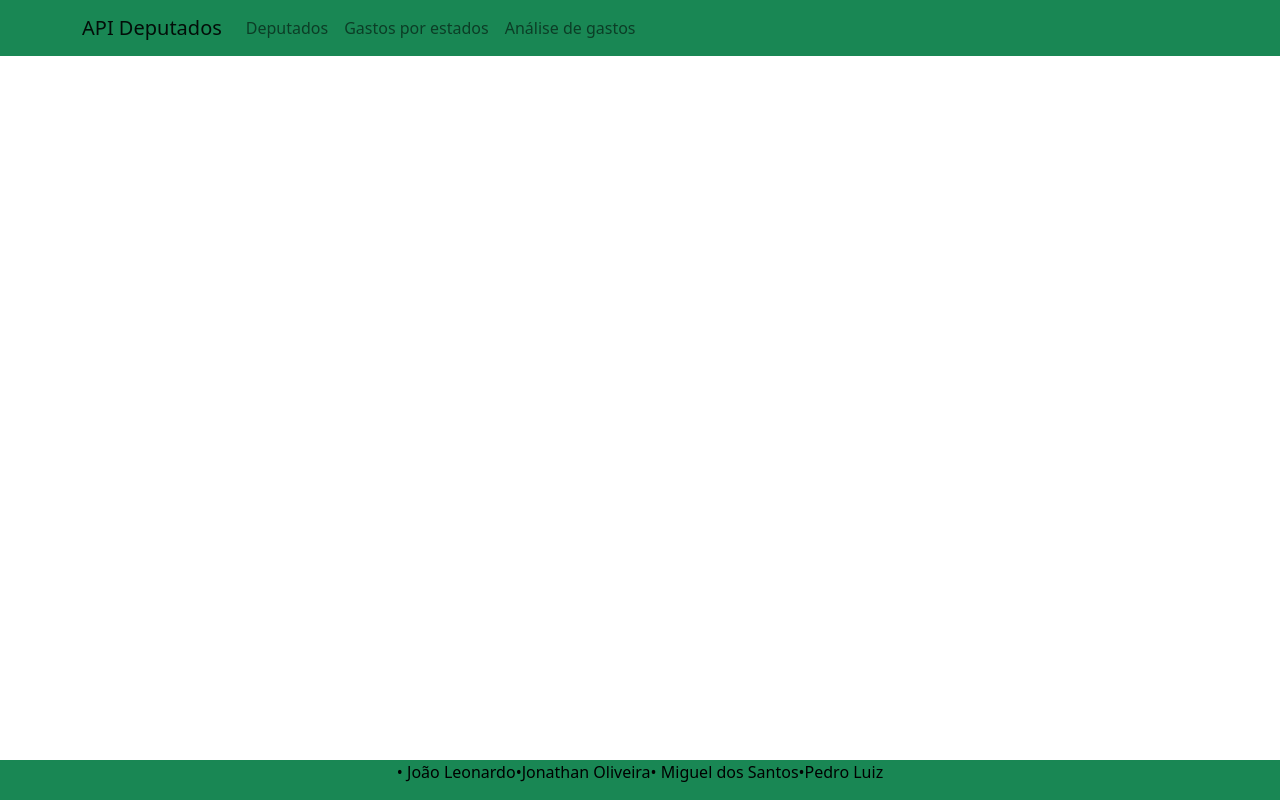
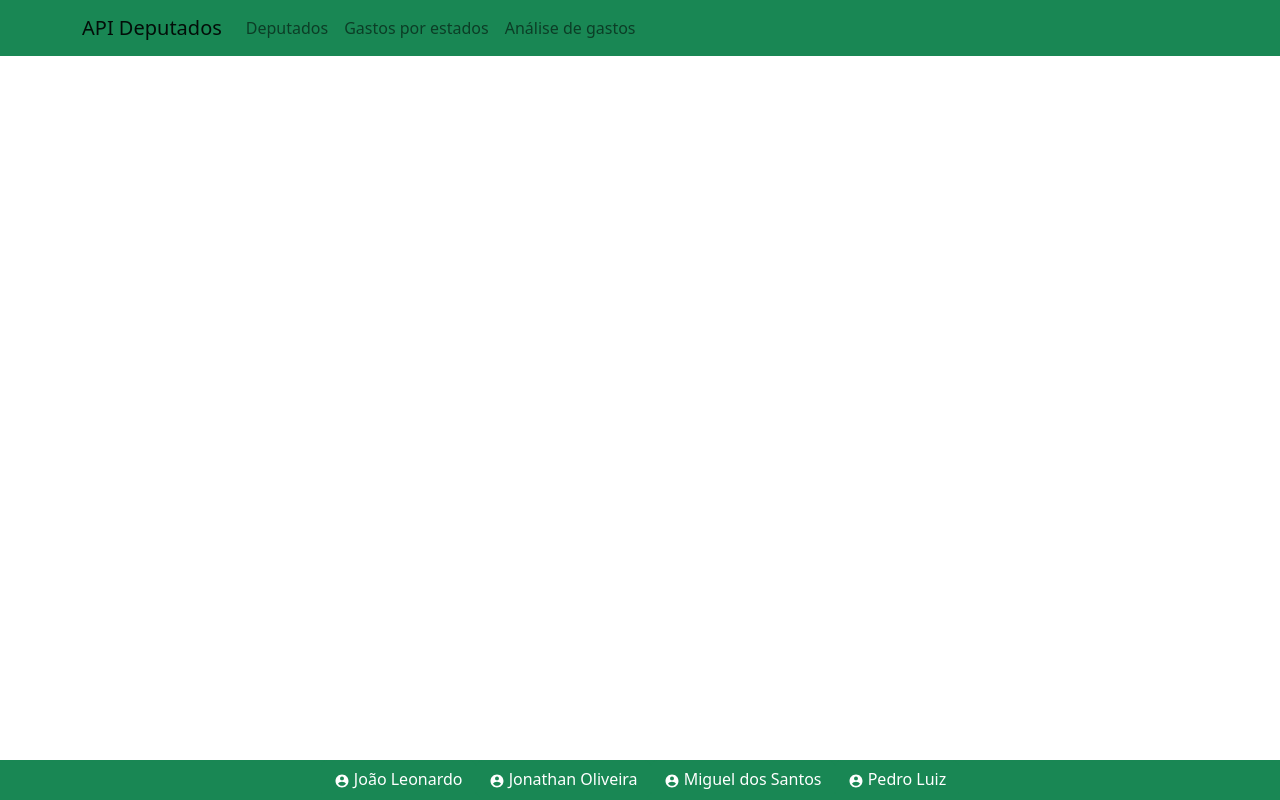
Before and after one commit to JoaoLeo/Trabalho-Projeto-Integrado, a Next.js app: page / in a window 1280 px wide. Built offline with nearby package versions, Linux system fonts and the light colour scheme.

Commit message:
Alterando ModalContato

```diff
--- a/components/ModalContato.js
+++ b/components/ModalContato.js
@@ -1,5 +1,7 @@
 import React, { useState } from 'react'
-import { Modal } from 'react-bootstrap';
+import { Button, Modal } from 'react-bootstrap';
+import { IoMdContact } from 'react-icons/io';
+
 
 const ModalContato = () => {
   const [show, setShow] = useState(false);
@@ -12,47 +14,49 @@ const ModalContato = () => {
   })
   return (
     <>
-      <div className='text-black'>
-        <span variant="primary" onClick={()=>{
+      <div>
+        <span onClick={() => {
           contatos.github = <a href="https://github.com/JoaoLeo" target="_blank"> JoaoLeo </a>
           contatos.email = "joaoleonardo9921@gmail.com"
           contatos.telefone = "(61)99889178"
           setContatos(contatos)
           handleShow()
         }}>
-        &bull; João Leonardo
+          <Button variant="success" ><IoMdContact/> João Leonardo</Button>
         </span>
-        <span variant="primary" onClick={() =>{
+        <span onClick={() => {
           contatos.github = <a href="https://github.com/wolacii" target="_blank"> wolacii</a>
           contatos.email = "Jonathan.Oliver767@gmail.com"
           contatos.telefone = "(61)986447252"
           setContatos(contatos)
           handleShow()
         }}>
-        &bull;Jonathan Oliveira
+          <Button variant="success" ><IoMdContact/> Jonathan Oliveira</Button>
         </span>
-        <span variant="primary" onClick={() =>{
+        <span onClick={() => {
           contatos.github = <a href="https://github.com/M1guelSantos" target="_blank"> M1guelSantos</a>
           contatos.email = "migueldossantos096@gmail.com"
           contatos.telefone = "(61)981745308"
           setContatos(contatos)
           handleShow()
         }}>
-        &bull; Miguel dos Santos
+          <Button variant="success" ><IoMdContact/> Miguel dos Santos</Button>
         </span>
-        <span variant="primary" onClick={()=>{
+        <span onClick={() => {
           contatos.github = <a href="https://github.com/pedroooluiz" target="_blank">Pedro Luiz</a>
           contatos.email = "pedroluizrodrigues337@gmail.com"
           contatos.telefone = "(61)998505826"
           setContatos(contatos)
           handleShow()
         }}>
-         &bull;Pedro Luiz
+          <Button variant="success" ><IoMdContact/> Pedro Luiz</Button>
         </span>
 
         <Modal show={show} onHide={handleClose}>
           <Modal.Header closeButton>
-            <Modal.Title>Contatos</Modal.Title>
+            <Modal.Title>
+              Contatos
+            </Modal.Title>
           </Modal.Header>
           <Modal.Body>
             <h5> Github: {contatos.github} </h5>
--- a/package.json
+++ b/package.json
@@ -14,6 +14,7 @@
     "next": "13.3.0",
     "react": "18.2.0",
     "react-bootstrap": "^2.7.4",
-    "react-dom": "18.2.0"
+    "react-dom": "18.2.0",
+    "react-icons": "^4.8.0"
   }
 }
```
Also changed, not shown: 1 other file (tests, documents, lock files or other folders). Lines whose indentation alone changed are shown as unchanged.
